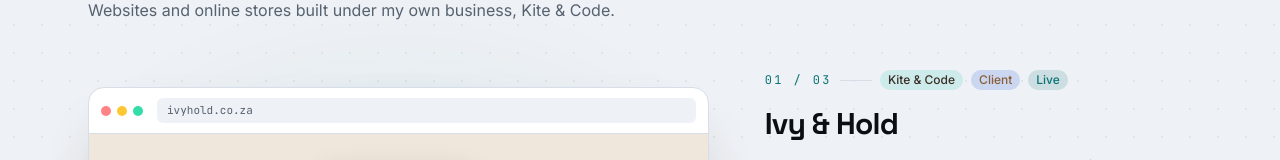
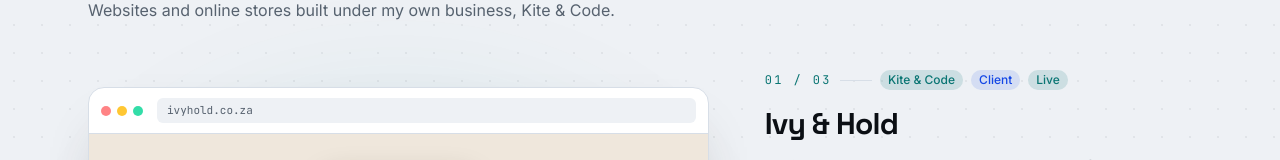
Before and after one commit to aidan-g-barends/Aidan-Barends-Portfolio, a Next.js app: page /projects in a window 1280 px wide. Shown: the part 521-681 px from the top of the page. Built offline with nearby package versions, Linux system fonts and the light colour scheme.

Commit message:
Put project tags back to teal and blue

```diff
--- a/src/components/ProjectShowcase.tsx
+++ b/src/components/ProjectShowcase.tsx
@@ -76,13 +76,13 @@ export default function ProjectShowcase({
           <span aria-hidden="true" className="h-px w-8 bg-surface-border" />
 
           {project.dswc && (
-            <span className="rounded-full bg-blush px-2 py-0.5 text-xs font-medium text-[#3A2E27]">
+            <span className="rounded-full bg-accent/15 px-2 py-0.5 text-xs font-medium text-accent">
               Kite & Code
             </span>
           )}
 
           {project.clientWork && (
-            <span className="rounded-full bg-accent-2/20 px-2 py-0.5 text-xs font-medium text-[#8A5F38] dark:text-accent-2">
+            <span className="rounded-full bg-accent-2/15 px-2 py-0.5 text-xs font-medium text-blue-700 dark:text-accent-2">
               Client
             </span>
           )}
```
